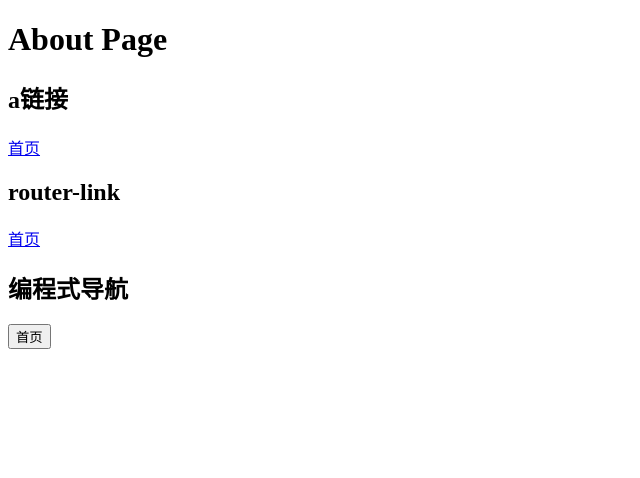
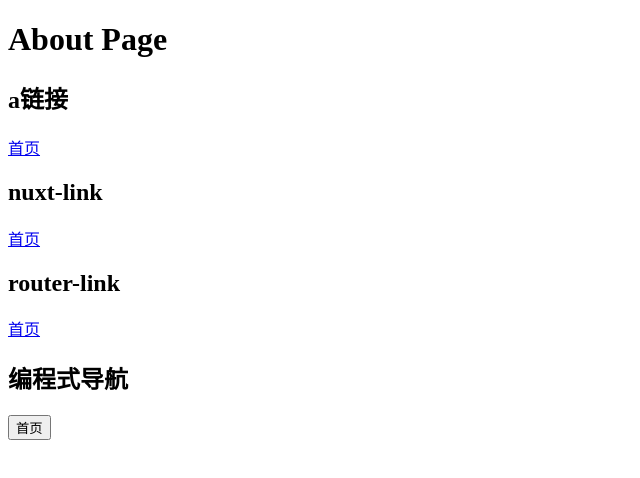
Before and after one commit to kw09SpringYoung/01-nuxt-demo, a Nuxt app: page /about in a window 1280 px wide. Shown: the top 478 px of the page, without its empty margins (0-640 px from the left). Built offline with nearby package versions, Linux system fonts and the light colour scheme.

Commit message:
03-路由导航

```diff
--- a/pages/about.vue
+++ b/pages/about.vue
@@ -7,6 +7,9 @@
         <a href="/">首页</a>
 
         <!-- router-link导航链接组件 -->
+        <h2>nuxt-link</h2>
+        <nuxt-link to="/">首页</nuxt-link>
+
         <h2>router-link</h2>
         <router-link to='/'>首页</router-link>
 
```
